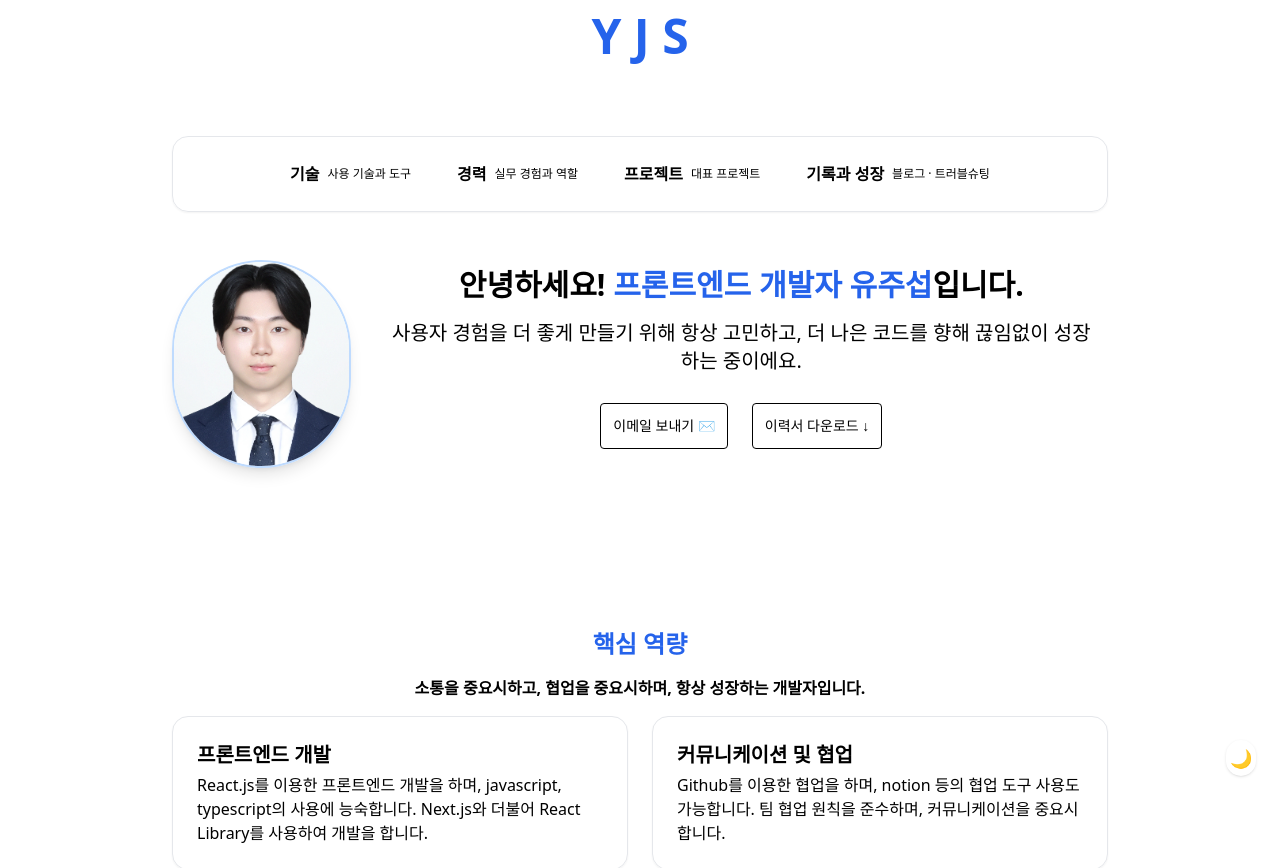
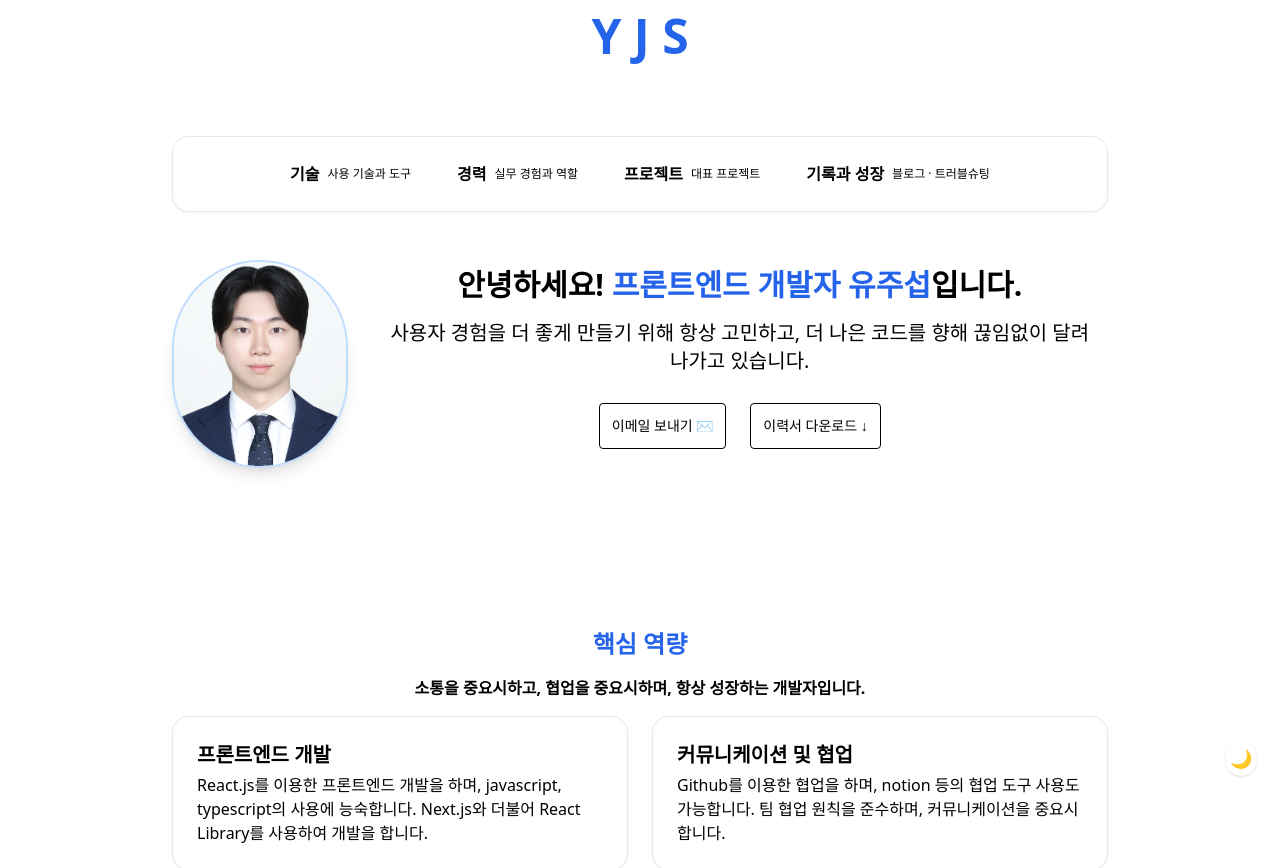
Before and after one commit to yujuseop/JuseopSite, a Next.js app in the folder my-app/: page / in a window 1280 px wide. Shown: the top 868 px of the page. Built offline with nearby package versions, Linux system fonts and the light colour scheme.

Commit message:
fix:intro수정

```diff
--- a/my-app/src/components/Intro.tsx
+++ b/my-app/src/components/Intro.tsx
@@ -10,7 +10,7 @@ export default function Intro() {
       </p>
       <p className="text-sm lg:text-xl">
         사용자 경험을 더 좋게 만들기 위해 항상 고민하고, 더 나은 코드를 향해
-        끊임없이 성장하는 중이에요.
+        끊임없이 달려나가고 있습니다.
       </p>
       <div className="flex justify-center">
         <Link
```
